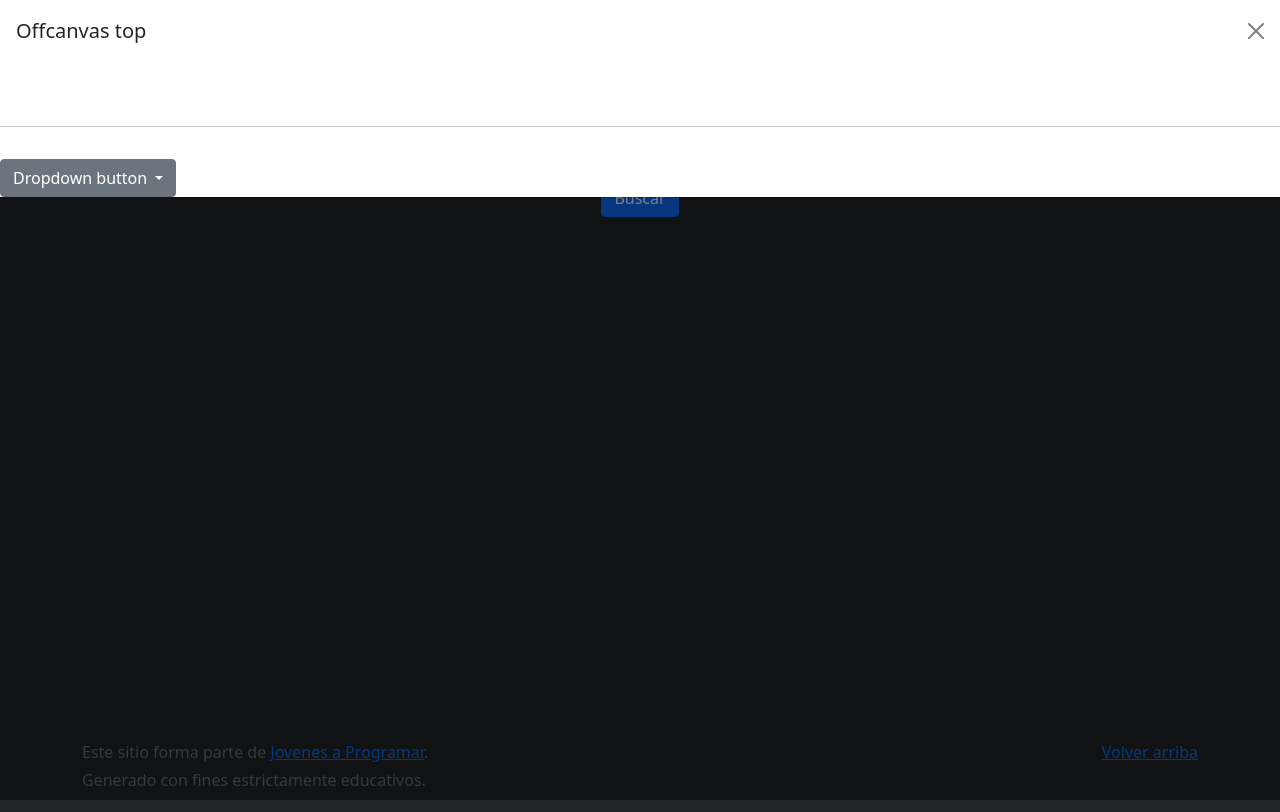
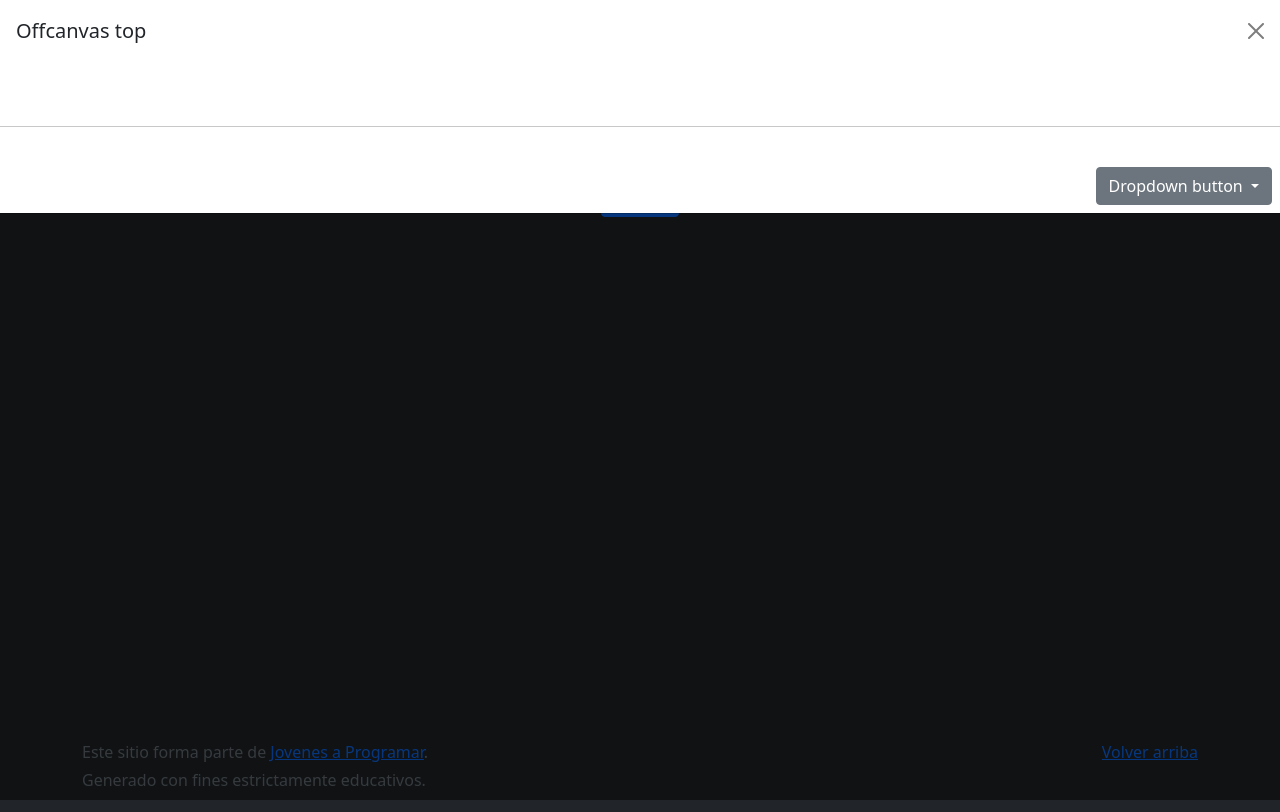
Before and after one commit to deseretpatricia/taller_14.2, a plain HTML site: page index.html in a window 1280 px wide. Both pictures are taken after a click on the element "Toggle top offcanvas". Drawn offline with Linux system fonts and the light colour scheme; no server answers.

Commit message:
Update index.html

```diff
--- a/index.html
+++ b/index.html
@@ -25,7 +25,7 @@
       <p id="more-info-overview"></p>
     </div>
     <hr />
-    <div class="offcanvas-footer">
+    <div class="offcanvas-footer d-flex justify-content-between m-2 align-items-center">
       <p id="more-info-genres"></p>
       <div class="dropdown mt-3">
         <button class="btn btn-secondary dropdown-toggle" type="button" data-bs-toggle="dropdown">
```
